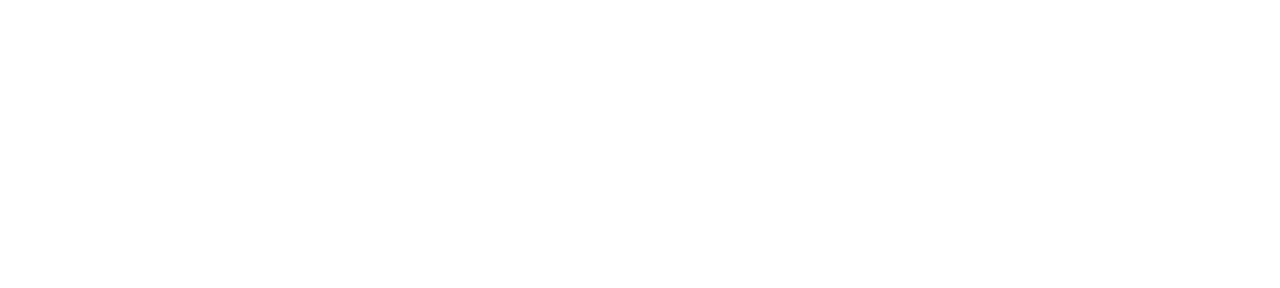
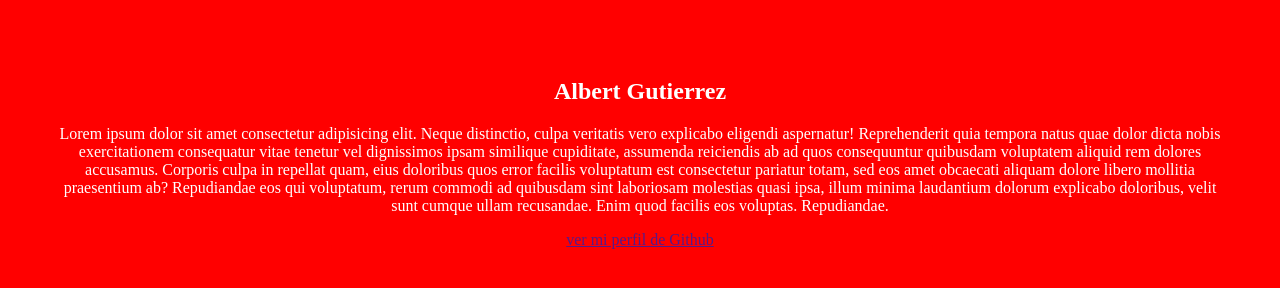
Before and after one commit to Albert-Gutierrez/mi_historia, a plain HTML site: page index.html in a window 1280 px wide. Drawn offline with Linux system fonts and the light colour scheme.

Commit message:
contenido inicial de mi historia y estilos del body

```diff
--- a/css/style.css
+++ b/css/style.css
@@ -0,0 +1,7 @@
+body{
+    background: red;
+    text-align: center;
+    color: white;
+    padding: 50px;
+    box-sizing: border-box;
+}
--- a/index.html
+++ b/index.html
@@ -7,6 +7,12 @@
     <link rel="stylesheet" href="css/style.css">
 </head>
 <body>
+    <section>
+        <h1>Albert Gutierrez</h1>
+        <p>Lorem ipsum dolor sit amet consectetur adipisicing elit. Neque distinctio, culpa veritatis vero explicabo eligendi aspernatur! Reprehenderit quia tempora natus quae dolor dicta nobis exercitationem consequatur vitae tenetur vel dignissimos ipsam similique cupiditate, assumenda reiciendis ab ad quos consequuntur quibusdam voluptatem aliquid rem dolores accusamus. Corporis culpa in repellat quam, eius doloribus quos error facilis voluptatum est consectetur pariatur totam, sed eos amet obcaecati aliquam dolore libero mollitia praesentium ab? Repudiandae eos qui voluptatum, rerum commodi ad quibusdam sint laboriosam molestias quasi ipsa, illum minima laudantium dolorum explicabo doloribus, velit sunt cumque ullam recusandae. Enim quod facilis eos voluptas. Repudiandae.
+        </p>
+        <a href="">ver mi perfil de Github</a>
+    </section>
 
 </body>
 </html>
```
